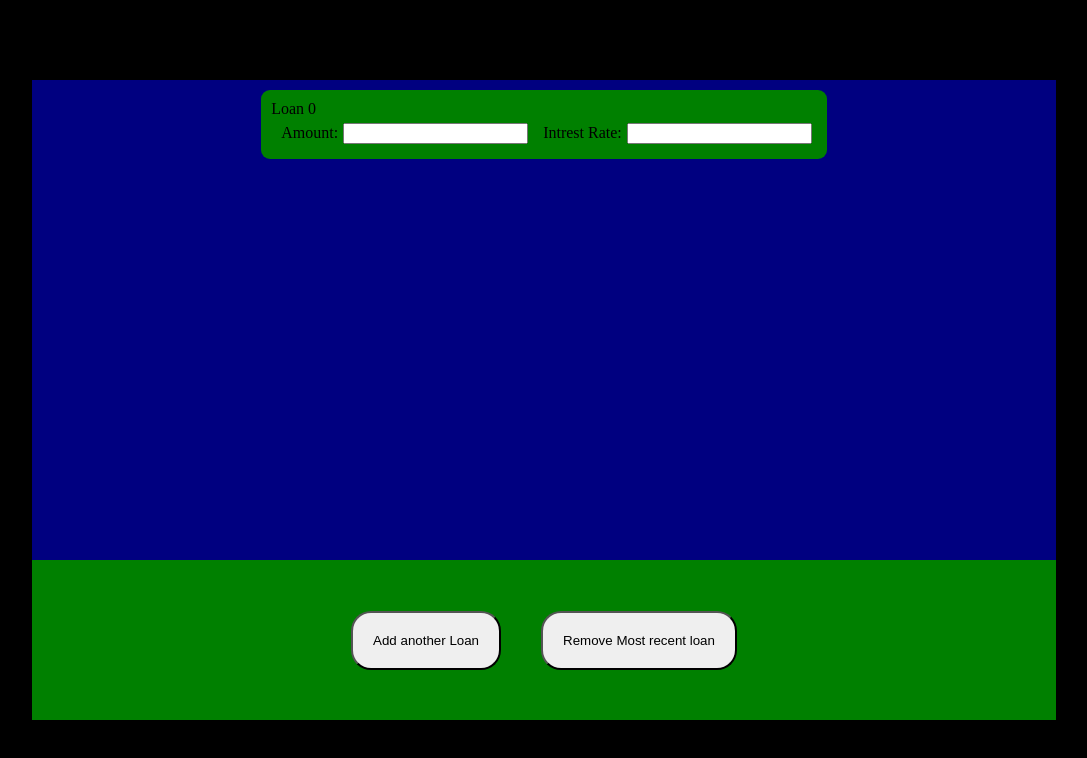
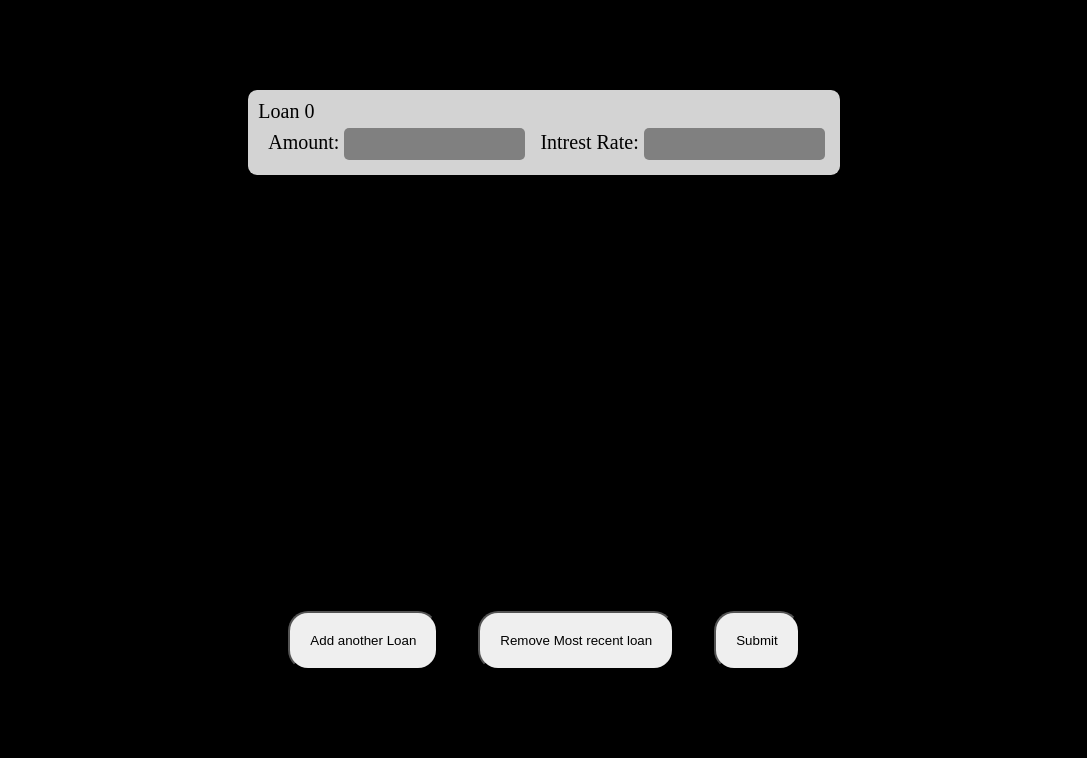
Before and after one commit to keatenluv/Personal-React, a React (Vite) app in the folder personal-website/: page /loan-info in a window 1280 px wide. Shown: the top 758 px of the page, without its empty margins (96-1183 px from the left). Built offline with nearby package versions, Linux system fonts and the light colour scheme.

Commit message:
why is it so hard to get form data

```diff
--- a/personal-website/src/Loans/css/loan-input.css
+++ b/personal-website/src/Loans/css/loan-input.css
@@ -19,14 +19,14 @@
 .form-container {
     display: flex;
     justify-content: center;
-    width: 100%;
     height: 60%;
-    background-color: navy;
+    border-radius: 20px;
     overflow: auto;
     scroll-behavior: smooth;
     scrollbar-width: none;
     -ms-overflow-style: none;
     transition: scroll-behavior 0.5s ease-in-out;
+    font-size: 20px;
 }
 
 .form-container::-webkit-scrollbar {
@@ -39,8 +39,9 @@
     margin-top: 10px;
     margin-bottom: 10px;
     padding: 10px;
-    background-color: green;
     border-radius: 9px;
+    background-color: lightgrey;
+    color: black;
 }
 
 .loan label {
@@ -62,7 +63,6 @@
     align-items: center;
     width: 100%;
     height: 20%;
-    background-color: green;
 }
 
 
@@ -72,3 +72,10 @@ button {
     margin: 20px;
     border-radius: 20px;;
 }
+
+input[type=text] {
+    border-radius: 5px;
+    background-color: grey;
+    border: none;
+    height: 30px;
+}
--- a/personal-website/src/Loans/data-input.tsx
+++ b/personal-website/src/Loans/data-input.tsx
@@ -15,6 +15,10 @@ export default function DataForm() {
 
     const min = 1;
     const max = 10**1000;
+
+    const onSubmit = (event: React.FormEvent<HTMLFormElement>) => {
+        alert(event.currentTarget[0]);
+    }
 
     function modifyLoan(idx: number): void {
         let newLoans = [...loans];
@@ -50,7 +54,7 @@ export default function DataForm() {
         <div className='main-loan-input'>
             <div className='loan-info-container'>
                 <div className='form-container' id='form-container'>
-                    <form>
+                    <form onSubmit={onSubmit} id='loanForm'>
                         {Array.from({ length: numOfLoans }, (_, index) => (
                             <LoanInput key={index} index={index} min={min}/>
                         ))}
@@ -63,8 +67,10 @@ export default function DataForm() {
                     <button onClick={removeLoan}>
                         Remove Most recent loan
                     </button>
+                    <button form='loanForm' type='submit'>
+                        Submit
+                    </button>
                 </div>
-
             </div>
         </div>
     )
@@ -80,11 +86,11 @@ function LoanInput({ index, min }: { index: number, min: number }) {
             <div className='loan-info'>
                 <div className='loan-section'>
                     <label htmlFor={`amount${index}`}>Amount:</label>
-                    <input type='number' id={`amount${index}`} name={`amount${index}`}/>
+                    <input type='text' id={`amount${index}`} name={`amount${index}`}/>
                 </div>
                 <div className='loan-section'>
                     <label htmlFor={`rate${index}`}>Intrest Rate:</label>
-                    <input type='number' id={`rate${index}`} name={`rate${index}`} min={min}></input>
+                    <input type='text' id={`rate${index}`} name={`rate${index}`} min={min}></input>
                 </div>
             </div>
 
```
Also changed, not shown: personal-website/src/Loans/CustomTextField.tsx (added).
